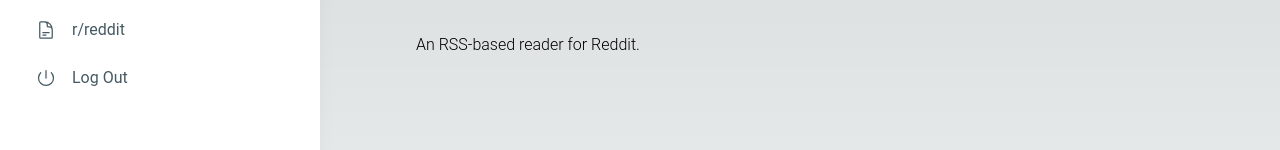
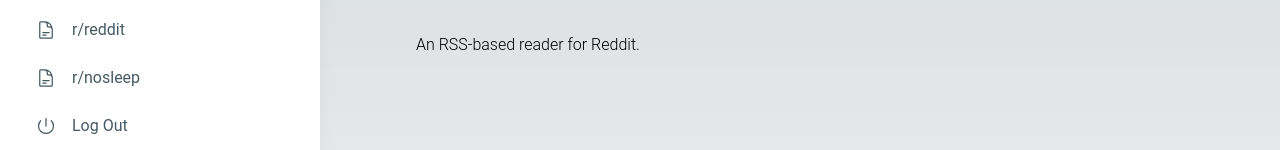
Before and after one commit to kennethsumang/tidder, a Next.js app: page / in a window 1280 px wide. Shown: the part 144-294 px from the top of the page. Built offline with nearby package versions, Linux system fonts and the light colour scheme.

Commit message:
feat: add /r/nosleep coz why not?

```diff
--- a/app/_components/AppSideBar.tsx
+++ b/app/_components/AppSideBar.tsx
@@ -49,6 +49,16 @@
           r/reddit
         </ListItem>
 
+        <ListItem
+          onClick={() => router.push('/sub/nosleep')}
+          selected={pathname.startsWith('/sub/nosleep')}
+        >
+          <ListItemPrefix>
+            <DocumentTextIcon className="h-5 w-5" />
+          </ListItemPrefix>
+          r/nosleep
+        </ListItem>
+
         <ListItem>
           <ListItemPrefix>
             <PowerIcon className="h-5 w-5" />
```
